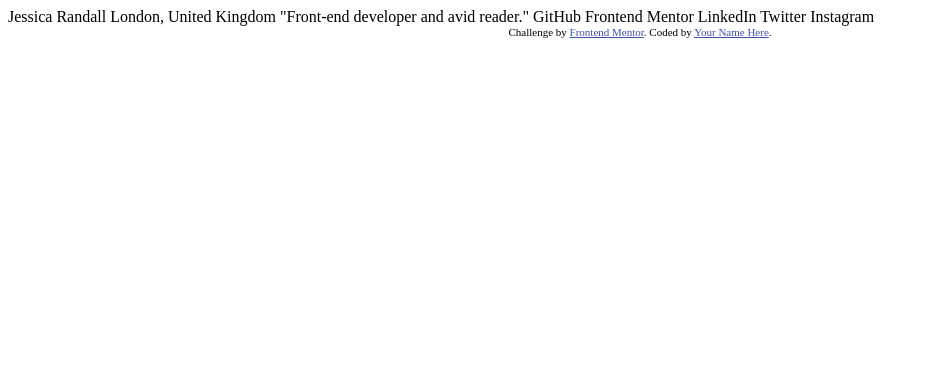
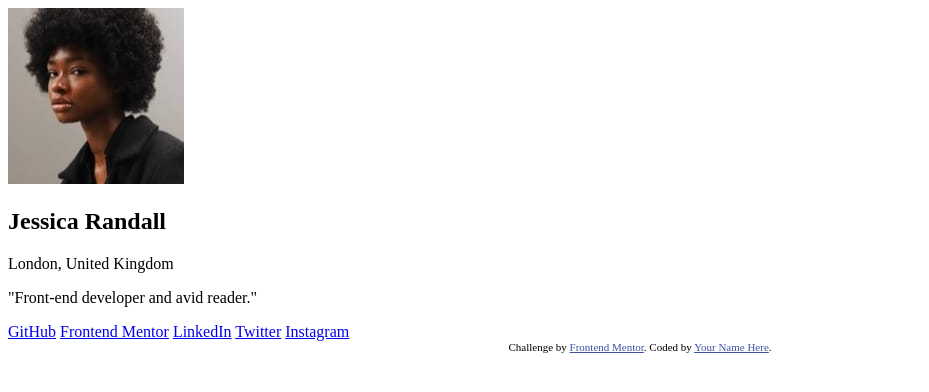
Before and after one commit to TGamerTibor/Social-Links-Profile, a plain HTML site: page index.html in a window 1280 px wide. Shown: the whole page, without its empty margins (0-929 px from the left). Drawn offline with Linux system fonts and the light colour scheme.

Commit message:
Update index.html

```diff
--- a/index.html
+++ b/index.html
@@ -15,17 +15,24 @@
   </style>
 </head>
 <body>
+  <main>
+    <article class="card">
+      <div class="profile">
+        <img src="./assets/images/avatar-jessica.jpeg" alt="Jessica Randall">
+        <h1>Jessica Randall</h1>
+        <p class="location">London, United Kingdom</p>
+        <p class="bio">"Front-end developer and avid reader."</p>
+      </div>
 
-  Jessica Randall
-  London, United Kingdom
-  "Front-end developer and avid reader."
-
-  GitHub
-  Frontend Mentor
-  LinkedIn
-  Twitter
-  Instagram
-
+      <div class="social-links">
+        <a href="https://github.com/jessicarandall" target="_blank" rel="noopener noreferrer">GitHub</a>
+        <a href="https://www.frontendmentor.io/profile/jessicarandall" target="_blank" rel="noopener noreferrer">Frontend Mentor</a>
+        <a href="https://www.linkedin.com/in/jessicarandall" target="_blank" rel="noopener noreferrer">LinkedIn</a>
+        <a href="https://twitter.com/jessicarandall" target="_blank" rel="noopener noreferrer">Twitter</a>
+        <a href="https://www.instagram.com/jessicarandall" target="_blank" rel="noopener noreferrer">Instagram</a>
+      </div>
+    </article>
+  </main>
   <footer class="attribution">
     Challenge by <a href="https://www.frontendmentor.io?ref=challenge">Frontend Mentor</a>.
     Coded by <a href="#">Your Name Here</a>.
```
